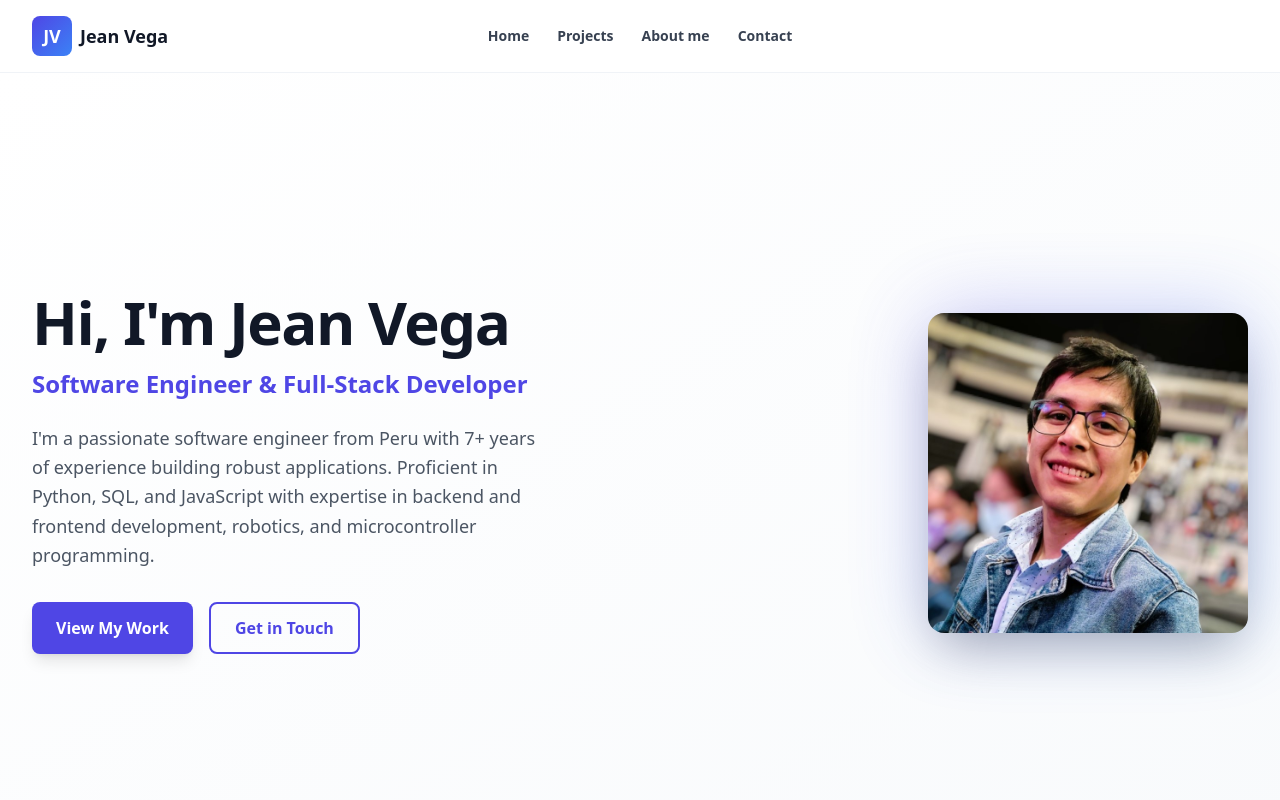
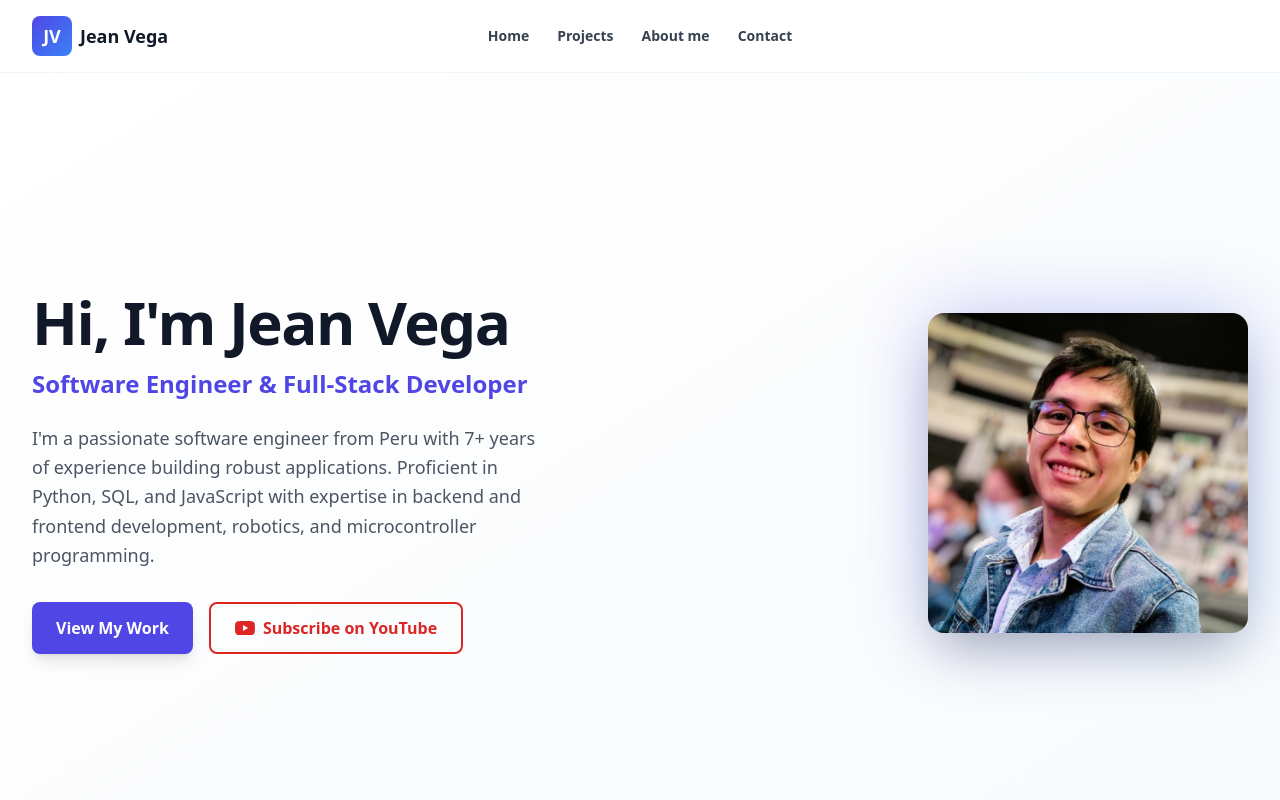
Before and after one commit to jeanvegadev/personalweb, a React (Vite) app: page / in a window 1280 px wide. Shown: the top 800 px of the page. Built offline with nearby package versions, Linux system fonts and the light colour scheme; no server answers.

Commit message:
add youtube invitation

```diff
--- a/src/pages/Contact.jsx
+++ b/src/pages/Contact.jsx
@@ -28,15 +28,16 @@ const Contact = () => {
       value: 'jeanvegadev',
       link: 'https://github.com/jeanvegadev',
       description: 'Check out my repositories'
-    },
-    {
-      icon: <div className="w-14 h-14 text-red-600"><YouTubeIcon /></div>,
-      label: 'YouTube',
-      value: '@jeandevega',
-      link: 'https://www.youtube.com/@jeandevega',
-      description: 'Subscribe to my coding content'
     }
   ];
+
+  const youtubeChannel = {
+    icon: <div className="w-14 h-14 text-red-600"><YouTubeIcon /></div>,
+    label: 'YouTube',
+    value: '@jeandevega',
+    link: 'https://www.youtube.com/@jeandevega',
+    description: 'Subscribe to my coding content'
+  };
 
   return (
     <section id="contact" className="py-20 lg:py-28 px-6 lg:px-8 bg-gradient-to-br from-indigo-50 to-blue-50">
@@ -47,7 +48,7 @@ const Contact = () => {
           <p className="text-lg text-gray-600">Feel free to reach out for collaboration, project inquiries, or just to say hello</p>
         </div>
 
-        <div className="grid grid-cols-1 md:grid-cols-2 lg:grid-cols-4 gap-8">
+        <div className="grid grid-cols-1 md:grid-cols-3 gap-8">
           {contactMethods.map((method, index) => (
             <a key={index} href={method.link} target="_blank" rel="noopener noreferrer" className="group">
               <div className="bg-white rounded-xl p-8 h-full shadow-md hover:shadow-xl transition-all duration-300 border border-slate-100 hover:border-indigo-300 cursor-pointer hover:scale-105">
@@ -58,6 +59,28 @@ const Contact = () => {
               </div>
             </a>
           ))}
+        </div>
+
+        {/* Featured YouTube Channel */}
+        <div className="mt-12">
+          <a href={youtubeChannel.link} target="_blank" rel="noopener noreferrer" className="group block">
+            <div className="bg-gradient-to-r from-red-500 to-red-600 rounded-xl p-10 shadow-lg hover:shadow-2xl transition-all duration-300 border border-red-400 hover:scale-105">
+              <div className="flex items-center justify-between">
+                <div className="flex items-center gap-6">
+                  <div className="w-20 h-20 text-white transform group-hover:scale-110 transition-transform duration-300"><YouTubeIcon /></div>
+                  <div>
+                    <span className="inline-block px-3 py-1 mb-2 bg-white bg-opacity-30 text-white text-xs font-semibold rounded-full">FEATURED</span>
+                    <h3 className='text-2xl md:text-3xl font-bold text-white mb-2'>{youtubeChannel.label}</h3>
+                    <p className="text-white text-opacity-90">{youtubeChannel.description}</p>
+                  </div>
+                </div>
+                <div className="text-right">
+                  <p className="text-white text-lg font-semibold">{youtubeChannel.value}</p>
+                  <p className="text-white text-opacity-80 text-sm">Subscribe to my channel</p>
+                </div>
+              </div>
+            </div>
+          </a>
         </div>
 
         <div className="mt-16 text-center p-8 bg-white rounded-xl shadow-md border border-slate-100">
--- a/src/pages/Home.jsx
+++ b/src/pages/Home.jsx
@@ -1,8 +1,15 @@
 import React from 'react';
 import jean from '../assets/images/jean_photo4.jpg'
 
+const YouTubeIcon = () => (
+  <svg className="w-5 h-5" viewBox="0 0 24 24" fill="currentColor" xmlns="http://www.w3.org/2000/svg">
+    <path d="M23.498 6.186a3.016 3.016 0 0 0-2.122-2.136C19.505 3.545 12 3.545 12 3.545s-7.505 0-9.377.505A3.017 3.017 0 0 0 .502 6.186C0 8.07 0 12 0 12s0 3.93.502 5.814a3.016 3.016 0 0 0 2.122 2.136c1.871.505 9.376.505 9.376.505s7.505 0 9.377-.505a3.015 3.015 0 0 0 2.122-2.136C24 15.93 24 12 24 12s0-3.93-.502-5.814zM9.545 15.568V8.432L15.818 12l-6.273 3.568z"/>
+  </svg>
+);
+
 const Home = ({h1color}) => {
   return (
+    <>
       <section id="home" className="min-h-screen flex items-center justify-center bg-gradient-to-br from-white to-slate-50 px-6 py-20 lg:px-8">
         <div className="container mx-auto">
           <div className="grid grid-cols-1 md:grid-cols-2 gap-12 lg:gap-16 items-center">
@@ -21,8 +28,9 @@ const Home = ({h1color}) => {
                 <a href="#projects" className="inline-flex items-center px-6 py-3 rounded-lg bg-indigo-600 text-white font-semibold hover:bg-indigo-700 transition-colors duration-200 shadow-lg hover:shadow-xl">
                   View My Work
                 </a>
-              <a href="#contact" className="inline-flex items-center px-6 py-3 rounded-lg border-2 border-indigo-600 text-indigo-600 font-semibold hover:bg-indigo-50 transition-colors duration-200">
-                Get in Touch
+                <a href="https://www.youtube.com/@jeandevega" target="_blank" rel="noopener noreferrer" className="inline-flex items-center gap-2 px-6 py-3 rounded-lg border-2 border-red-600 text-red-600 font-semibold hover:bg-red-50 transition-colors duration-200">
+                  <YouTubeIcon />
+                  Subscribe on YouTube
                 </a>
               </div>
             </div>
@@ -37,6 +45,7 @@ const Home = ({h1color}) => {
           </div>
         </div>
       </section>
+    </>
   );
 };
 
```
Lines whose indentation alone changed are shown as unchanged.
